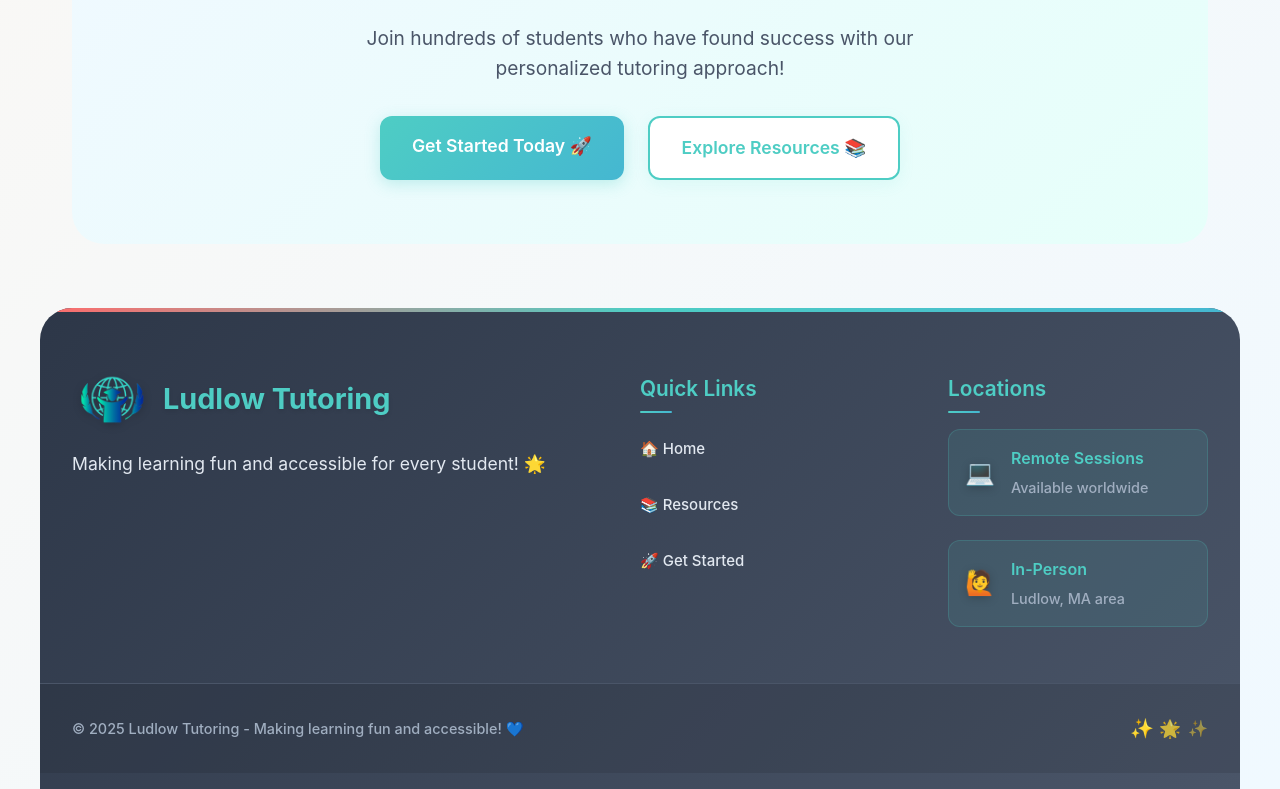
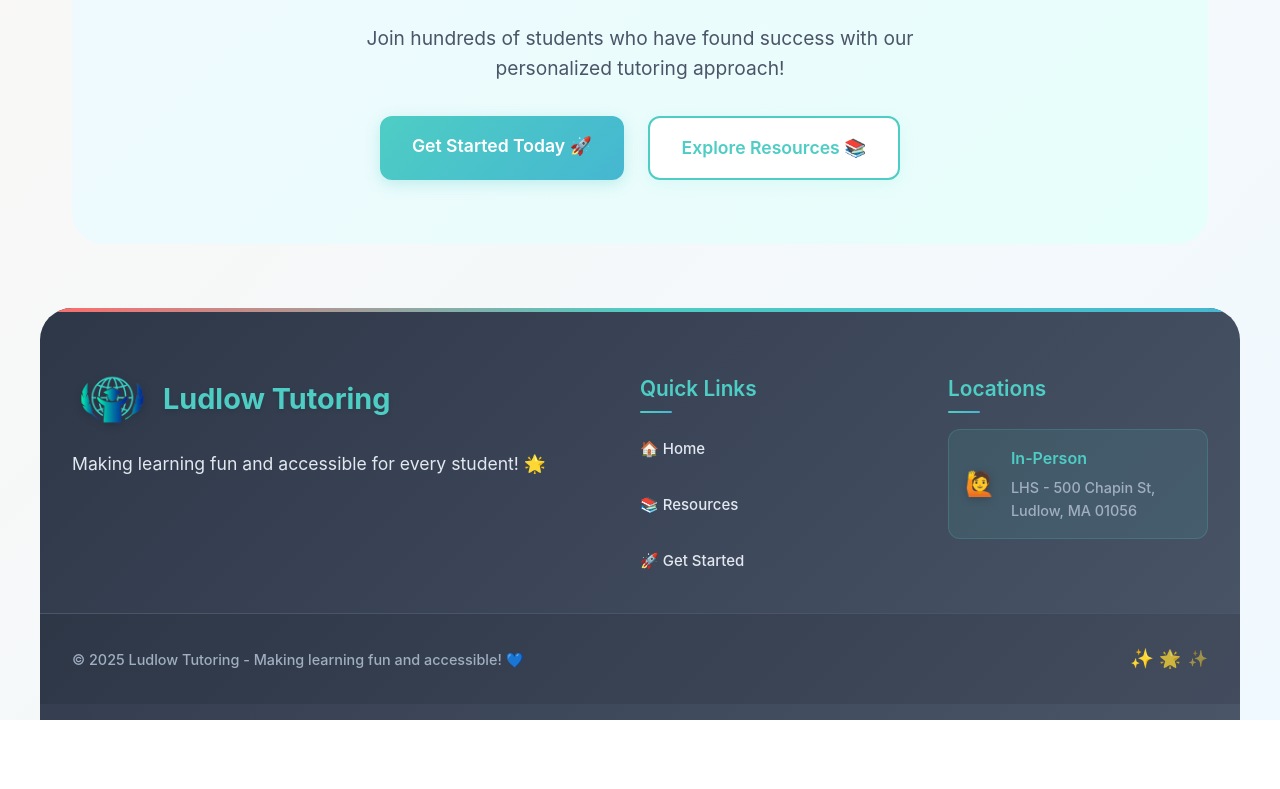
Before and after one commit to k2727270/Ludlow-Tutoring, a Vue app: page / in a window 1280 px wide. Shown: the part 1319-2108 px from the top of the page. After the commit the page ends 2039 px from the top, so only its background shows below. Built offline with nearby package versions, Linux system fonts and the light colour scheme.

Commit message:
Footer & some content changes

```diff
--- a/src/components/Footer.vue
+++ b/src/components/Footer.vue
@@ -20,18 +20,18 @@
 
       <div class="footer-section">
         <h4>Locations</h4>
-        <div class="location-item">
+        <!-- <div class="location-item">
           <span class="location-icon">💻</span>
           <div class="location-details">
             <span class="location-type">Remote Sessions</span>
-            <span class="location-desc">Available worldwide</span>
+            <span class="location-desc">Available at your convenience</span>
           </div>
-        </div>
+        </div> -->
         <div class="location-item">
           <span class="location-icon">🙋</span>
           <div class="location-details">
             <span class="location-type">In-Person</span>
-            <span class="location-desc">Ludlow, MA area</span>
+            <span class="location-desc">LHS - 500 Chapin St, Ludlow, MA 01056</span>
           </div>
         </div>
       </div>
@@ -50,9 +50,7 @@
   </footer>
 </template>
 
-<script setup>
-// No additional logic needed for now
-</script>
+<script setup></script>
 
 <style scoped>
 .footer {
@@ -261,7 +259,6 @@
   }
 }
 
-/* Mobile responsive */
 @media (max-width: 768px) {
   .footer-content {
     grid-template-columns: 1fr;
```
